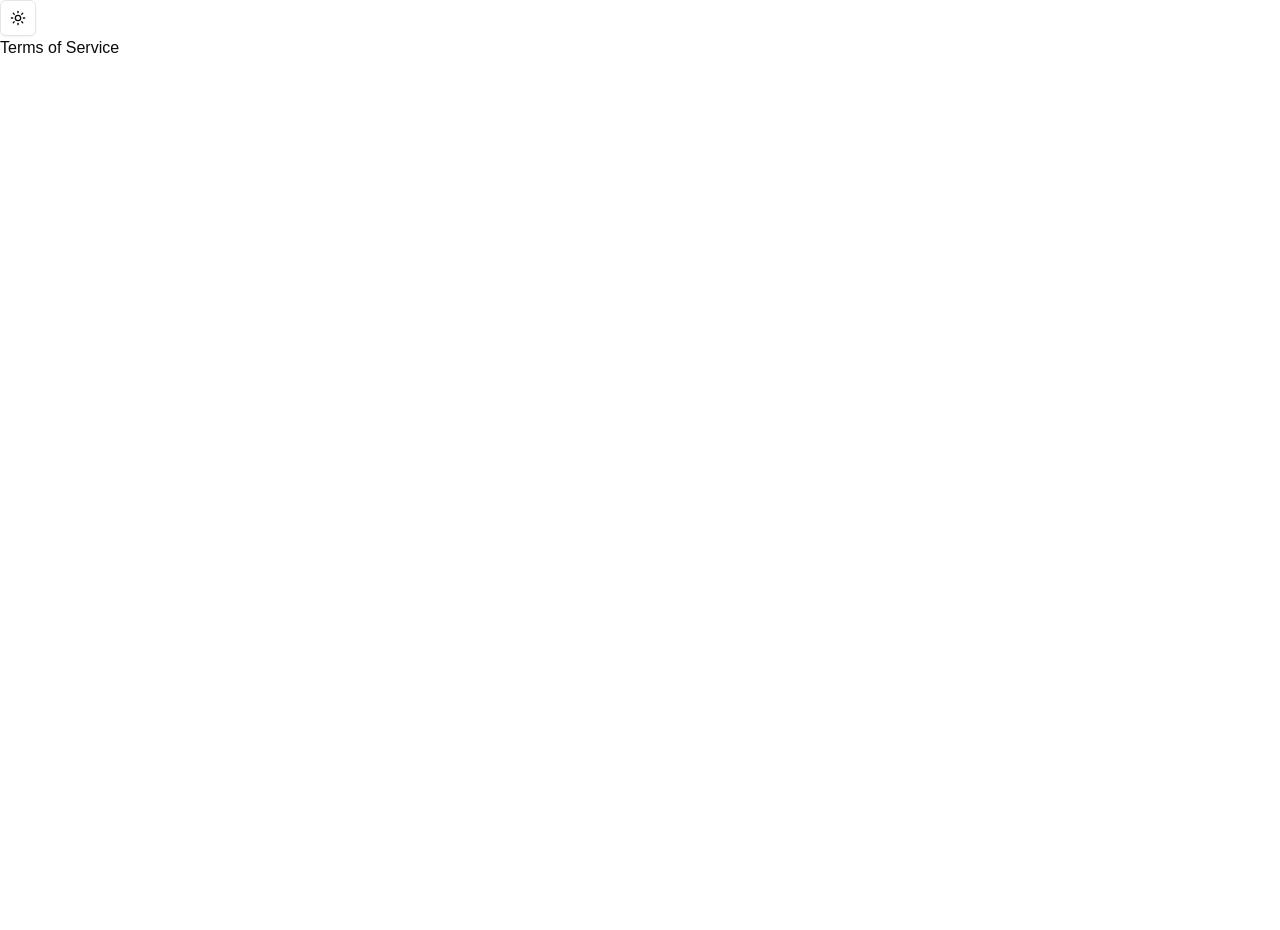
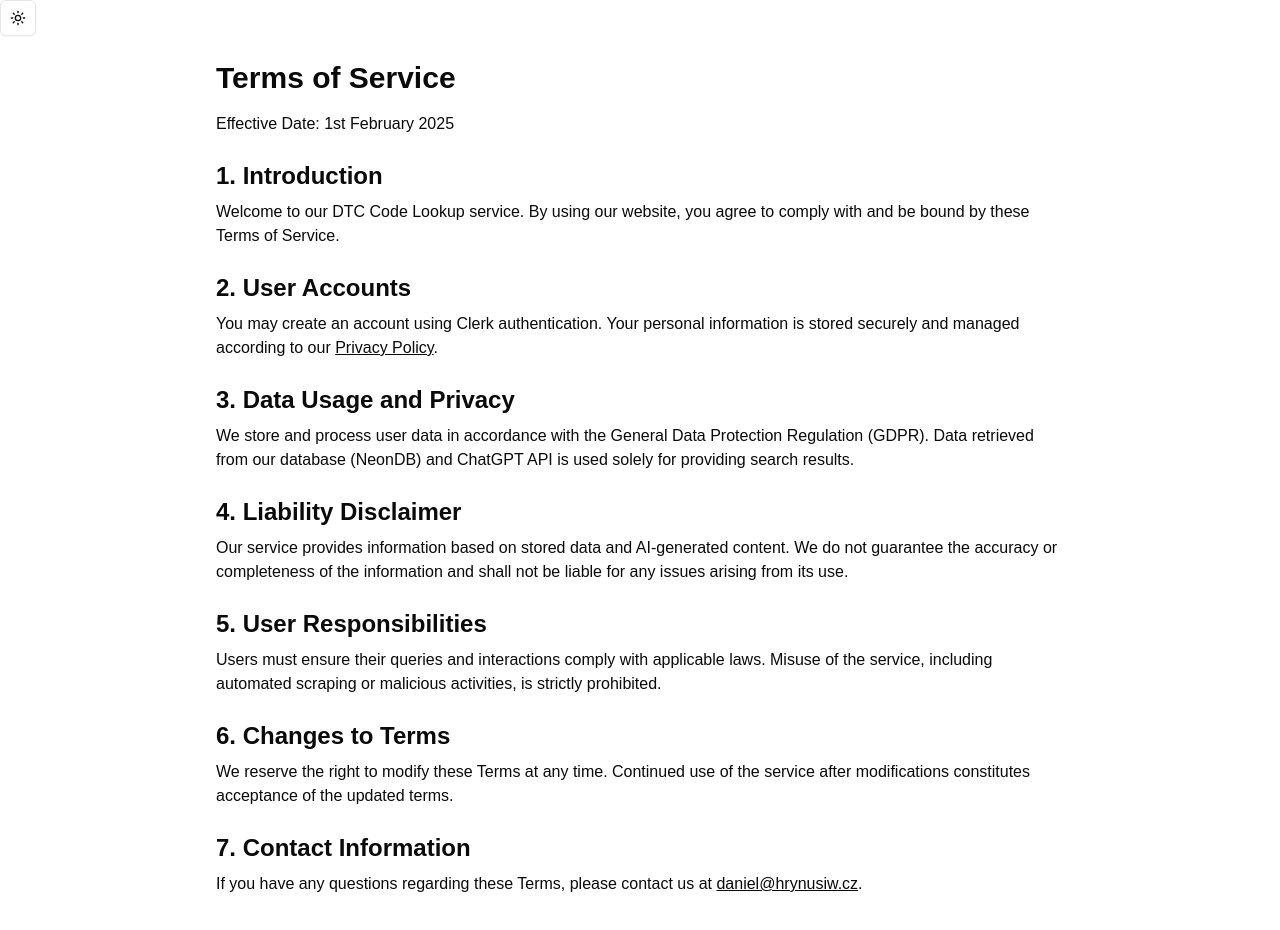
Before and after one commit to Daniel88dev/next-dtc-list, a Next.js app: page /terms-of-service in a window 1280 px wide. Shown: the top 930 px of the page. Before the commit the page ends 800 px from the top, so only its background shows below. Built offline with nearby package versions, Linux system fonts and the light colour scheme; no server answers.

Commit message:
Updated Terms of Service

```diff
--- a/app/terms-of-service/page.tsx
+++ b/app/terms-of-service/page.tsx
@@ -1,5 +1,72 @@
 const TermsOfServicePage = () => {
-  return <div>Terms of Service</div>;
+  return (
+    <div className="max-w-4xl mx-auto p-6">
+      <h1 className="text-3xl font-bold mb-4">Terms of Service</h1>
+
+      <p className="mb-4">Effective Date: 1st February 2025</p>
+
+      <h2 className="text-2xl font-semibold mt-6 mb-2">1. Introduction</h2>
+      <p className="mb-4">
+        Welcome to our DTC Code Lookup service. By using our website, you agree
+        to comply with and be bound by these Terms of Service.
+      </p>
+
+      <h2 className="text-2xl font-semibold mt-6 mb-2">2. User Accounts</h2>
+      <p className="mb-4">
+        You may create an account using Clerk authentication. Your personal
+        information is stored securely and managed according to our{" "}
+        <a href="#" className="underline">
+          Privacy Policy
+        </a>
+        .
+      </p>
+
+      <h2 className="text-2xl font-semibold mt-6 mb-2">
+        3. Data Usage and Privacy
+      </h2>
+      <p className="mb-4">
+        We store and process user data in accordance with the General Data
+        Protection Regulation (GDPR). Data retrieved from our database (NeonDB)
+        and ChatGPT API is used solely for providing search results.
+      </p>
+
+      <h2 className="text-2xl font-semibold mt-6 mb-2">
+        4. Liability Disclaimer
+      </h2>
+      <p className="mb-4">
+        Our service provides information based on stored data and AI-generated
+        content. We do not guarantee the accuracy or completeness of the
+        information and shall not be liable for any issues arising from its use.
+      </p>
+
+      <h2 className="text-2xl font-semibold mt-6 mb-2">
+        5. User Responsibilities
+      </h2>
+      <p className="mb-4">
+        Users must ensure their queries and interactions comply with applicable
+        laws. Misuse of the service, including automated scraping or malicious
+        activities, is strictly prohibited.
+      </p>
+
+      <h2 className="text-2xl font-semibold mt-6 mb-2">6. Changes to Terms</h2>
+      <p className="mb-4">
+        We reserve the right to modify these Terms at any time. Continued use of
+        the service after modifications constitutes acceptance of the updated
+        terms.
+      </p>
+
+      <h2 className="text-2xl font-semibold mt-6 mb-2">
+        7. Contact Information
+      </h2>
+      <p className="mb-4">
+        If you have any questions regarding these Terms, please contact us at{" "}
+        <a href="mailto:daniel@hrynusiw.cz" className="underline">
+          daniel@hrynusiw.cz
+        </a>
+        .
+      </p>
+    </div>
+  );
 };
 
 export default TermsOfServicePage;
```
